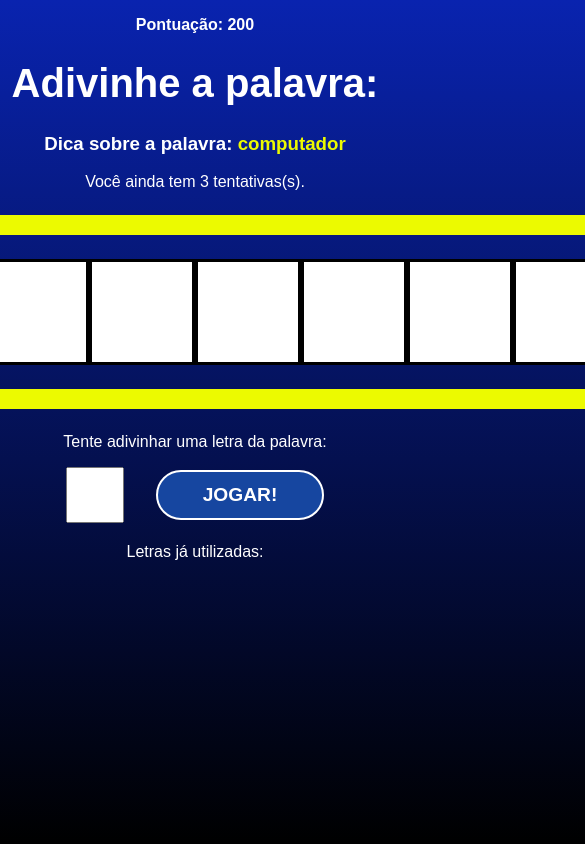
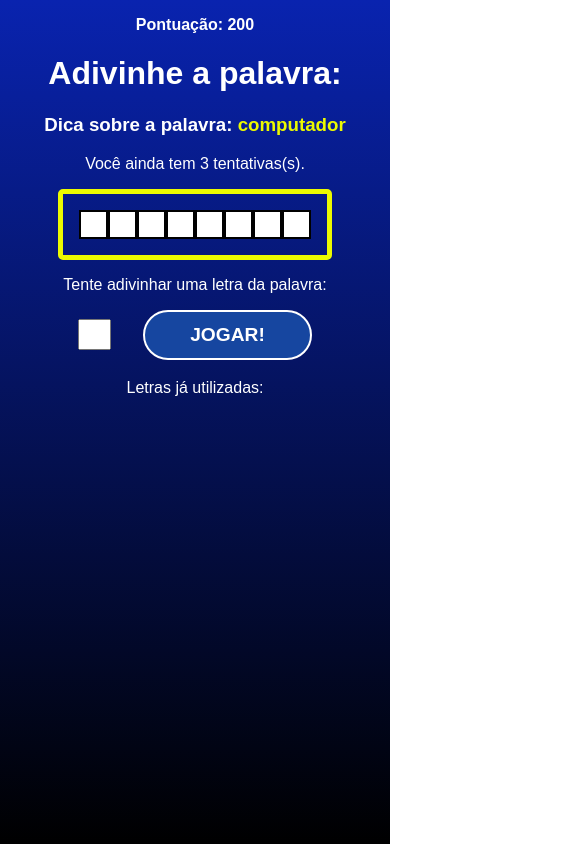
Before and after one commit to lefurtado/secretword, a React (Create React App) app: page / in a window 390 px wide. Shown: the top 844 px of the page, 585 px wide, since content can reach past the window. Built offline with nearby package versions, Linux system fonts and the light colour scheme.

Commit message:
criado breakpoint para visualização em celulares

```diff
--- a/src/components/Game.css
+++ b/src/components/Game.css
@@ -47,3 +47,32 @@
     text-align: center;
     margin-right: 1em;
 }
+
+@media (max-width: 576px) {
+    .game h1 {
+        font-size: 2em;
+    }
+
+    .letter,
+.blankSquare {
+    font-size: 20px;
+    border: 2px solid #000;
+    max-height: 25px;
+    max-width: 25px;
+}
+
+    .wordContainer {
+        margin: 1em;
+        padding: 1em;
+        justify-content: center;
+        border: 5px solid #ecfa00;
+        border-radius: 5px;
+    }
+
+    .letterContainer input {
+        max-height: 25px;
+        max-width: 25px;
+        font-size: 2em;
+        text-align: center;
+    }
+}
```
